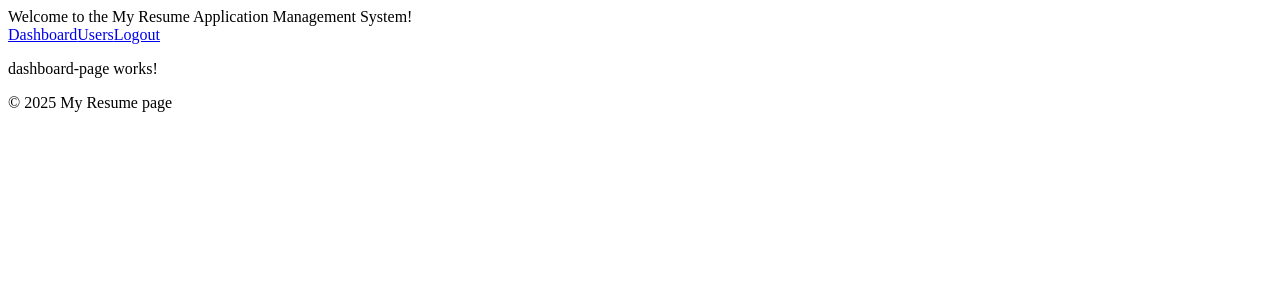
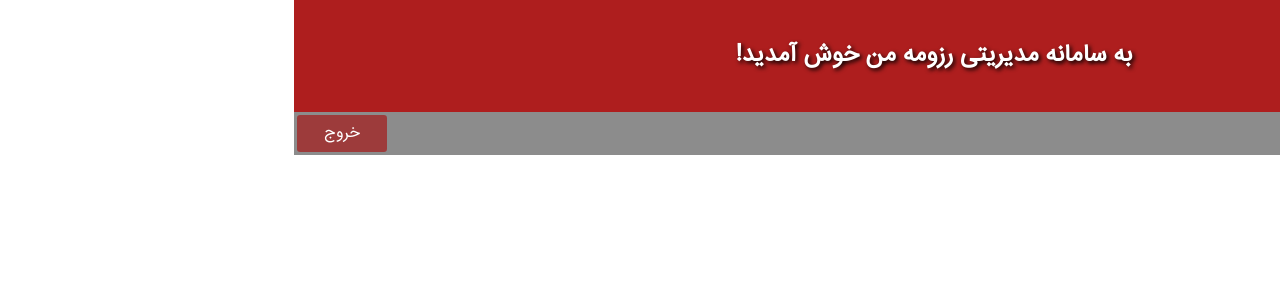
Before and after one commit to nasibeamini2005-ship-it/project2, an Angular app: page /private/dashboard in a window 1280 px wide. Shown: the top 300 px of the page. Built offline with nearby package versions, Linux system fonts and the light colour scheme.

Commit message:
*private and public template pag modified

```diff
--- a/src/app/+pages/+private/private-template/private-template.html
+++ b/src/app/+pages/+private/private-template/private-template.html
@@ -1,10 +1,11 @@
 <section class="banner">
-    Welcome to the My Resume Application Management System!
+   به سامانه مدیریتی رزومه من خوش آمدید!
 </section>
 <section class="menu">
-    <a routerLink="dashboard">Dashboard</a>
-    <a routerLink="users">Users</a>
-    <a routerLink="logout">Logout</a>
+    <a routerLink="dashboard">داشبورد</a>
+    <a routerLink="users">کاربران</a>
+    <span class="divider"></span>
+    <a routerLink="logout">خروج</a>
 </section>
 <section class="content">
     <router-outlet></router-outlet>
--- a/src/app/+pages/+private/private-template/private-template.scss
+++ b/src/app/+pages/+private/private-template/private-template.scss
@@ -0,0 +1,32 @@
+.banner{
+      background-color: rgba(167, 10, 10, 0.918);
+    color:white;
+    font-weight: bold;
+    font-size: 1.5em;
+    text-shadow: 2px 2px 4px black;
+    text-align: center;
+    padding: 1.5em;
+}
+.menu{
+    display: flex;
+    padding: 0.2em;
+    background-color: rgba(54, 54, 54, 0.573);
+     gap: 0.5em;
+    a{
+        text-decoration: none;
+        color: white;
+        background-color: rgba(167, 10, 10, 0.625);
+        border-radius: 0.2em;
+        padding: 0.3em;
+        min-width: 80px;
+        text-align: center;
+
+    }
+    a:hover{
+        background-color: lightcoral;
+        color: black;
+    }
+    .divider{
+        flex: 1 1 auto;
+    }
+}
--- a/src/app/+pages/+public/public-template/public-template.html
+++ b/src/app/+pages/+public/public-template/public-template.html
@@ -1,12 +1,12 @@
 <section id="banner">
-    Welcome to my resume page!
+    به صفحه رزومه من خوش آمدید!
 </section>
 <section id="menu">
-    <a href="">Home</a>
-    <a href="">About</a>
-    <a href="">Contact</a>
+    <a routerLink="home">خانه</a>
+    <a routerLink="about">درباره من</a>
+    <a routerLink="contact">تماس با من</a>
     <span class="divider"></span>
-    <a href="">Login</a>
+    <a routerLink="login">ورود</a>
 </section>
 <section id="content">
     <router-outlet></router-outlet>
--- a/src/app/+pages/+public/public-template/public-template.scss
+++ b/src/app/+pages/+public/public-template/public-template.scss
@@ -0,0 +1,32 @@
+#banner{
+    background-color: rgba(167, 10, 10, 0.918);
+    color:white;
+    font-weight: bold;
+    font-size: 1.5em;
+    text-shadow: 2px 2px 4px black;
+    text-align: center;
+    padding: 1.5em;
+}
+#menu{
+    display: flex;
+    padding: 0.2em;
+    background-color: rgba(54, 54, 54, 0.573);
+     gap: 0.5em;
+    a{
+        text-decoration: none;
+        color: white;
+        background-color: rgba(167, 10, 10, 0.625);
+        border-radius: 0.2em;
+        padding: 0.3em;
+        min-width: 80px;
+        text-align: center;
+
+    }
+    a:hover{
+        background-color: lightcoral;
+        color: black;
+    }
+    .divider{
+        flex: 1 1 auto;
+    }
+}
--- a/src/app/+pages/+public/public-template/public-template.ts
+++ b/src/app/+pages/+public/public-template/public-template.ts
@@ -1,10 +1,10 @@
 import { Component } from '@angular/core';
-import { RouterOutlet } from '@angular/router';
+import { RouterOutlet, RouterLinkWithHref } from '@angular/router';
 
 
 @Component({
   selector: 'app-public-template',
-  imports: [RouterOutlet],
+  imports: [RouterOutlet, RouterLinkWithHref],
   templateUrl: './public-template.html',
   styleUrl: './public-template.scss',
 })
--- a/src/app/app.routes.ts
+++ b/src/app/app.routes.ts
@@ -7,6 +7,7 @@
 import { DashboardPage } from './+pages/+private/dashboard-page/dashboard-page';
 import { UsersPage } from './+pages/+private/users-page/users-page';
 import { LogoutPage } from './+pages/+private/logout-page/logout-page';
+import { LoginPage } from './+pages/+public/login-page/login-page';
 
 export const routes: Routes = [
     {
@@ -14,6 +15,7 @@
             { path: 'home', component: HomePage },
             { path: 'about', component: AboutPage },
             { path: 'contact', component: ContactPage },
+            {path:'login', component: LoginPage},
             { path: '', redirectTo: 'home', pathMatch: 'prefix' },
             { path: '**', redirectTo: 'home' }
         ]
--- a/src/index.html
+++ b/src/index.html
@@ -7,7 +7,7 @@
   <meta name="viewport" content="width=device-width, initial-scale=1">
   <link rel="icon" type="image/x-icon" href="favicon.ico">
 </head>
-<body>
+<body dir="rtl">
   <app-root></app-root>
 </body>
 </html>
--- a/src/styles.scss
+++ b/src/styles.scss
@@ -1 +1,12 @@
 /* You can add global styles to this file, and also import other style files */
+@font-face {
+    font-family:Persian ;
+    src: url('/fonts/persian.woff2');
+}
+body{
+    margin: 0;
+    background-color: rgba(255, 255, 255, 0.345);
+}
+*{
+    font-family: Persian;
+}
```
Also changed, not shown: public/fonts/persian.woff2 (added).
